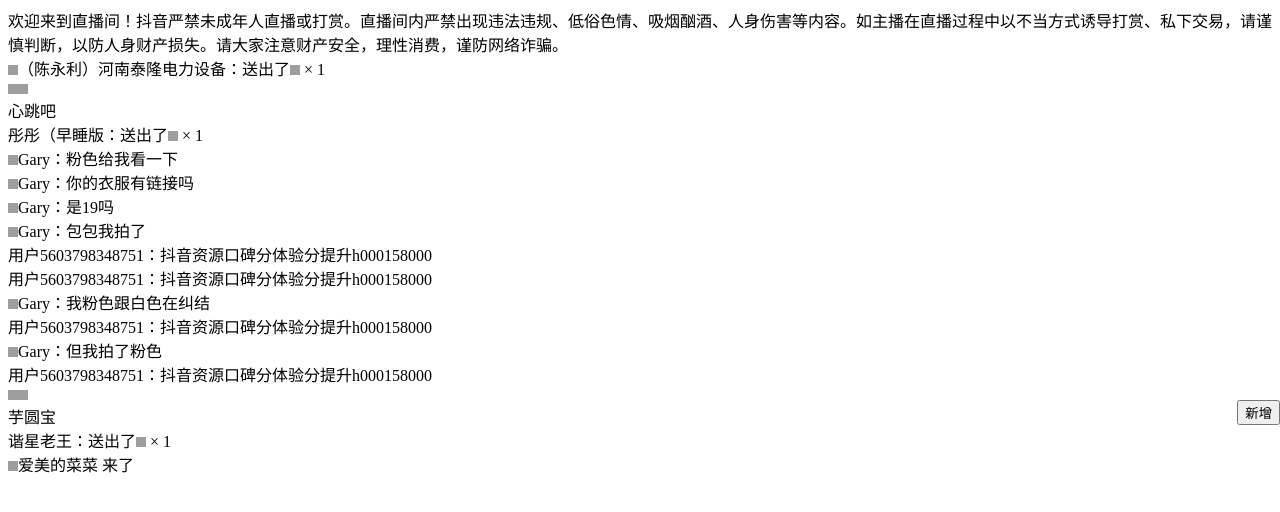
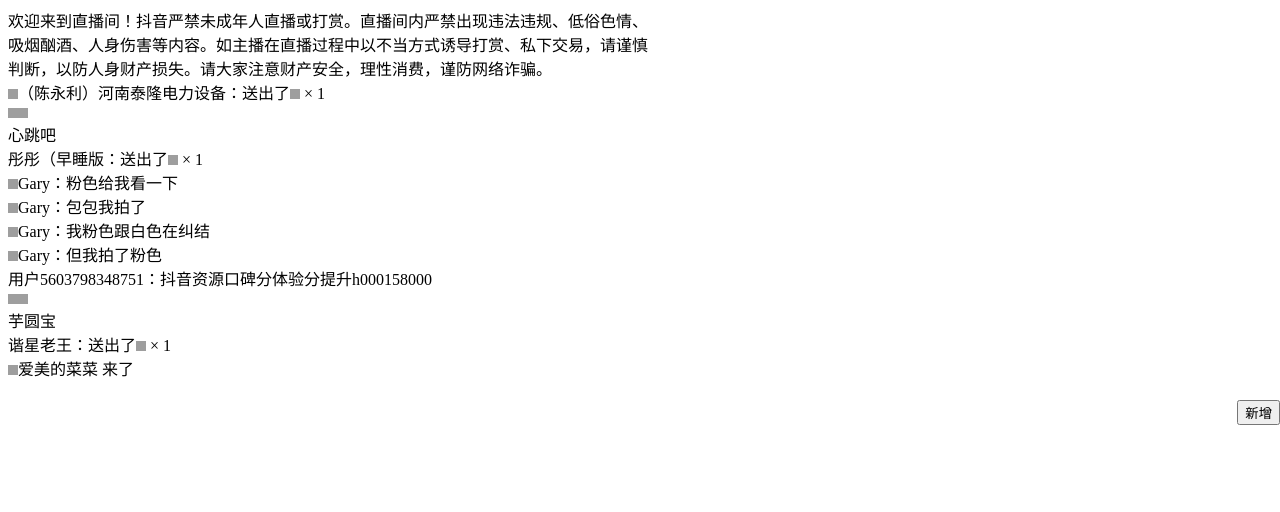
Before and after one commit to xxxsjan/douyin-danmu, a website: page template.html in a window 1280 px wide. Drawn offline with Linux system fonts and the light colour scheme; grey boxes are pictures that could not be loaded.

Commit message:
删除多余代码

```diff
--- a/template.html
+++ b/template.html
@@ -15,7 +15,7 @@
   <body>
     <div
       class="webcast-chatroom___items"
-      style="height: auto; min-height: 331.837px"
+      style="height: auto; min-height: 331.837px;width: 50vw;"
     >
       <div style="flex: 1 1 0%">
         <!-- 直播间消息 -->
@@ -28,11 +28,8 @@
             欢迎来到直播间！抖音严禁未成年人直播或打赏。直播间内严禁出现违法违规、低俗色情、吸烟酗酒、人身伤害等内容。如主播在直播过程中以不当方式诱导打赏、私下交易，请谨慎判断，以防人身财产损失。请大家注意财产安全，理性消费，谨防网络诈骗。
           </div>
         </div>
-        <div
-          class="webcast-chatroom___item webcast-chatroom___enter-done"
-          data-id="7212171313333965861"
-          style="transition: all 300ms ease 0s"
-        >
+        <!-- 粉丝送礼 -->
+        <div class="webcast-chatroom___item webcast-chatroom___enter-done">
           <div class="mUQC4JAd">
             <span style="cursor: pointer"
               ><span class="IK03Li9C"
@@ -55,11 +52,8 @@
             >
           </div>
         </div>
-        <div
-          class="webcast-chatroom___item webcast-chatroom___enter-done"
-          data-id="7212171420791493689"
-          style="transition: all 300ms ease 0s"
-        >
+        <!--  -->
+        <div class="webcast-chatroom___item webcast-chatroom___enter-done">
           <div class="mUQC4JAd">
             <span style="cursor: pointer"
               ><span class="IK03Li9C"
@@ -94,11 +88,8 @@
             >
           </div>
         </div>
-        <div
-          class="webcast-chatroom___item webcast-chatroom___enter-done"
-          data-id="7212171477906789415"
-          style="transition: all 300ms ease 0s"
-        >
+        <!-- 普通消息 -->
+        <div class="webcast-chatroom___item webcast-chatroom___enter-done">
           <div class="mUQC4JAd">
             <span style="cursor: pointer"
               ><span class="IK03Li9C"
@@ -115,53 +106,8 @@
             >
           </div>
         </div>
-        <div
-          class="webcast-chatroom___item webcast-chatroom___enter-done"
-          data-id="7212171720659145760"
-          style="transition: all 300ms ease 0s"
-        >
-          <div class="mUQC4JAd">
-            <span style="cursor: pointer"
-              ><span class="IK03Li9C"
-                ><span class="OAJeuZUg"
-                  ><img
-                    alt=""
-                    src="https://p3-webcast.douyinpic.com/img/webcast/user_grade_level_v5_11.png~tplv-obj.image"
-                    height="18" /></span></span></span
-            ><span class="LU6dHmmD">Gary：</span
-            ><span class="JqBinbea"
-              ><span class="webcast-chatroom___content-with-emoji-text"
-                >你的衣服有链接吗</span
-              ></span
-            >
-          </div>
-        </div>
-        <div
-          class="webcast-chatroom___item webcast-chatroom___enter-done"
-          data-id="7212171750023730214"
-          style="transition: all 300ms ease 0s"
-        >
-          <div class="mUQC4JAd">
-            <span style="cursor: pointer"
-              ><span class="IK03Li9C"
-                ><span class="OAJeuZUg"
-                  ><img
-                    alt=""
-                    src="https://p3-webcast.douyinpic.com/img/webcast/user_grade_level_v5_11.png~tplv-obj.image"
-                    height="18" /></span></span></span
-            ><span class="LU6dHmmD">Gary：</span
-            ><span class="JqBinbea"
-              ><span class="webcast-chatroom___content-with-emoji-text"
-                >是19吗</span
-              ></span
-            >
-          </div>
-        </div>
-        <div
-          class="webcast-chatroom___item webcast-chatroom___enter-done"
-          data-id="7212171831929934860"
-          style="transition: all 300ms ease 0s"
-        >
+
+        <div class="webcast-chatroom___item webcast-chatroom___enter-done">
           <div class="mUQC4JAd">
             <span style="cursor: pointer"
               ><span class="IK03Li9C"
@@ -178,32 +124,7 @@
             >
           </div>
         </div>
-        <div
-          class="webcast-chatroom___item webcast-chatroom___enter-done"
-          data-id="7212171914827306041"
-          style="transition: all 300ms ease 0s"
-        >
-          <div class="mUQC4JAd">
-            <span style="cursor: pointer"><span class="IK03Li9C"></span></span
-            ><span class="LU6dHmmD">用户5603798348751：</span
-            ><span class="JqBinbea"
-              ><span class="webcast-chatroom___content-with-emoji-text"
-                >抖音资源口碑分体验分提升h000158000</span
-              ></span
-            >
-          </div>
-        </div>
-        <div class="webcast-chatroom___item webcast-chatroom___enter-done">
-          <div class="mUQC4JAd">
-            <span style="cursor: pointer"><span class="IK03Li9C"></span></span
-            ><span class="LU6dHmmD">用户5603798348751：</span
-            ><span class="JqBinbea"
-              ><span class="webcast-chatroom___content-with-emoji-text"
-                >抖音资源口碑分体验分提升h000158000</span
-              ></span
-            >
-          </div>
-        </div>
+
         <div
           class="webcast-chatroom___item webcast-chatroom___enter-done"
           data-id="7212171969558909984"
@@ -225,21 +146,7 @@
             >
           </div>
         </div>
-        <div
-          class="webcast-chatroom___item webcast-chatroom___enter-done"
-          data-id="7212171989413532730"
-          style="transition: all 300ms ease 0s"
-        >
-          <div class="mUQC4JAd">
-            <span style="cursor: pointer"><span class="IK03Li9C"></span></span
-            ><span class="LU6dHmmD">用户5603798348751：</span
-            ><span class="JqBinbea"
-              ><span class="webcast-chatroom___content-with-emoji-text"
-                >抖音资源口碑分体验分提升h000158000</span
-              ></span
-            >
-          </div>
-        </div>
+
         <div
           class="webcast-chatroom___item webcast-chatroom___enter-done"
           data-id="7212171995936068646"
@@ -262,11 +169,7 @@
           </div>
         </div>
         <!-- 普通消息 -->
-        <div
-          class="webcast-chatroom___item webcast-chatroom___enter-done"
-          data-id="7212172007735333946"
-          style="transition: all 300ms ease 0s"
-        >
+        <div class="webcast-chatroom___item webcast-chatroom___enter-done">
           <div class="mUQC4JAd">
             <span style="cursor: pointer"><span class="IK03Li9C"></span></span
             ><span class="LU6dHmmD">用户5603798348751：</span
```
